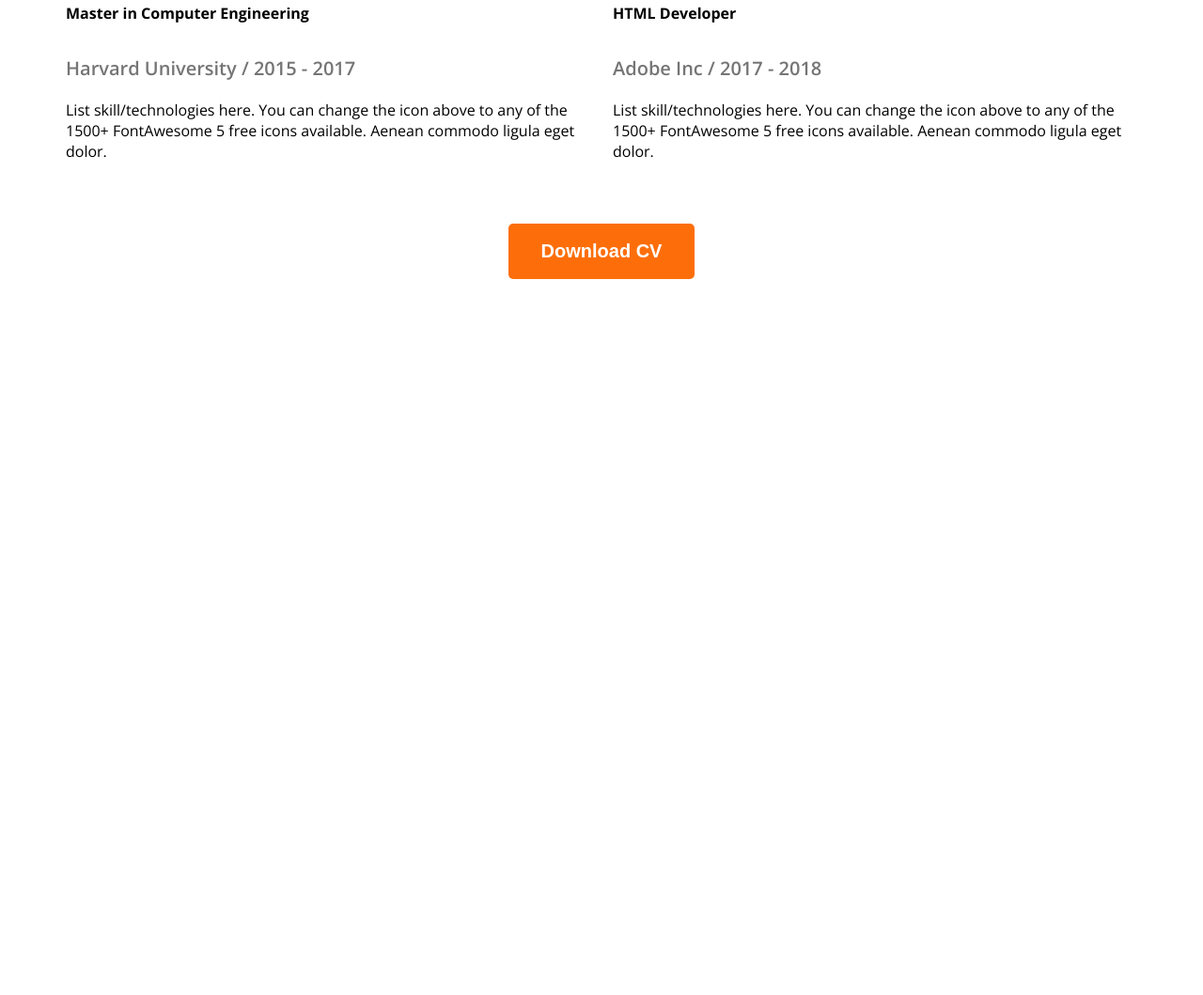
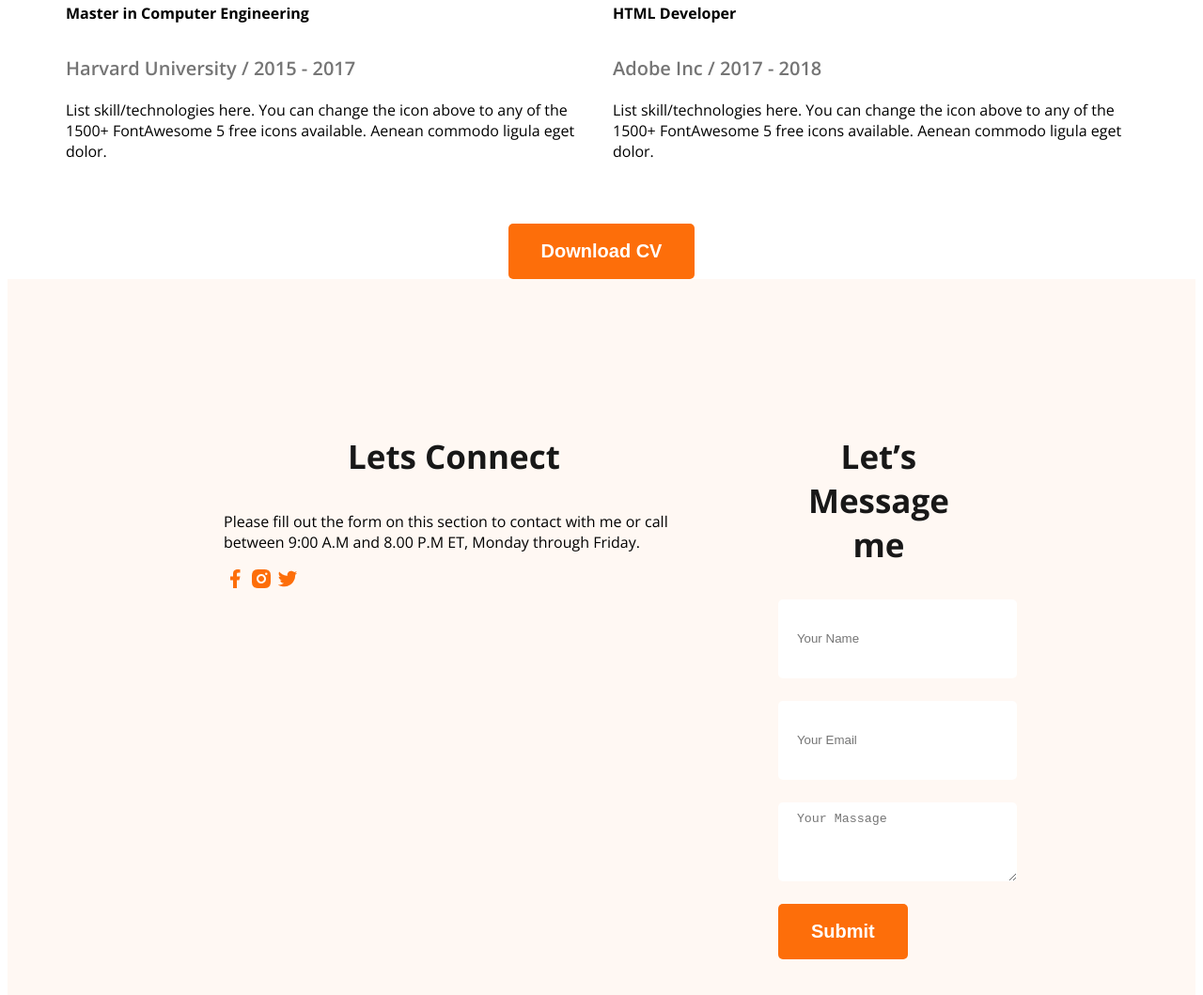
Before and after one commit to saikatse85/web-dev-portfolio, a plain HTML site: page index.html in a window 1280 px wide. Shown: the part 2831-3890 px from the top of the page at 94% size. Before the commit the page ends 3136 px from the top, so only its background shows below. Drawn offline with nearby package versions, Linux system fonts and the light colour scheme.

Commit message:
added footer content

```diff
--- a/index.html
+++ b/index.html
@@ -134,8 +134,27 @@
              <button class="btn_primary">Download CV</button>
          </div>
     </main>
-    <footer>
+    <footer class="secondary_bg">
+        <div class="footr_column">
+            <h3 class="section_title">Lets Connect</h3>
+            <p>Please fill out the form on this section to contact with me or call between
+            9:00 A.M and 8.00 P.M ET, Monday through Friday.</p>
+            <div>
+                <a href=""><img src="images/icons/facebook.png" alt=""></a>
+                <a href=""><img src="images/icons/insta.png" alt=""></a>
+                <a href=""><img src="images/icons/twitter.png" alt=""></a>
+            </div>
+        </div>
 
+        <div class="footer_column">
+            <h3 class="section_title">Let’s Message me</h3>
+            <form action="">
+                <input type="text" id="" placeholder="Your Name">
+                <input type="text" id="" placeholder="Your Email">
+                <textarea name="" id="" cols="40" rows="30" placeholder="Your Massage"></textarea>
+                <input class="btn_primary" type="submit" value="Submit">
+            </form>
+        </div>
     </footer>
 </body>
 </html>
--- a/styles/portfolio.css
+++ b/styles/portfolio.css
@@ -152,3 +152,22 @@ main section{
 .resume_download_cv{
     margin-top: 50px;
 }
+/* footer styles */
+footer{
+    padding: 130px 230px;
+    display: flex;
+    gap: 100px;
+}
+.footer_column{
+    width: 50%;
+}
+footer input[type="text"], footer input[type="text"], footer textarea{
+    display: block;
+    height: 64px;
+    width: 100%;
+    border-radius: 5px;
+    background-color: white;
+    padding: 10px 20px;
+    margin-bottom: 24px;
+    border: none;
+}
```
